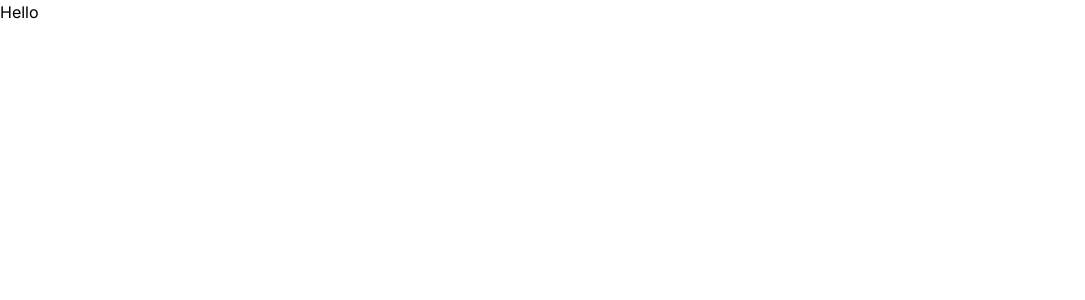
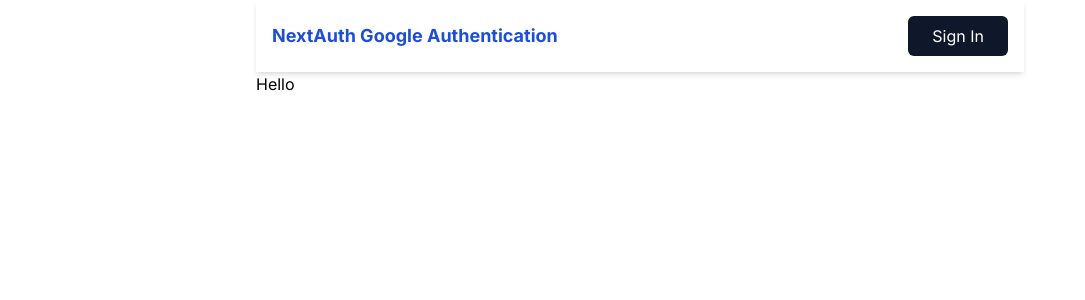
Before and after one commit to GrantLicata/NextAuth-Google-Authentication-, a Next.js app: page / in a window 1280 px wide. Shown: the top 300 px of the page, without its empty margins (0-1085 px from the left). Built offline with nearby package versions, Linux system fonts and the light colour scheme.

Commit message:
Navigation bar styled

```diff
--- a/app/layout.js
+++ b/app/layout.js
@@ -1,3 +1,4 @@
+import Navbar from "@/components/Navbar";
 import "./globals.css";
 import { Inter } from "next/font/google";
 
@@ -12,7 +13,10 @@
   return (
     <html lang="en">
       <body className={inter.className}>
-        <div className="max-w-3xl">{children}</div>
+        <div className="max-w-3xl mx-auto">
+          <Navbar />
+          {children}
+        </div>
       </body>
     </html>
   );
--- /dev/null
+++ b/components/Navbar.jsx
@@ -0,0 +1,17 @@
+import Link from "next/link";
+import React from "react";
+
+const Navbar = () => {
+  return (
+    <div className="p-4 flex justify-between items-center shadow-md">
+      <Link className="font-bold text-lg text-blue-700" href={"/"}>
+        NextAuth Google Authentication
+      </Link>
+      <button className="bg-slate-900 text-white px-6 py-2 rounded-md">
+        Sign In
+      </button>
+    </div>
+  );
+};
+
+export default Navbar;
```
